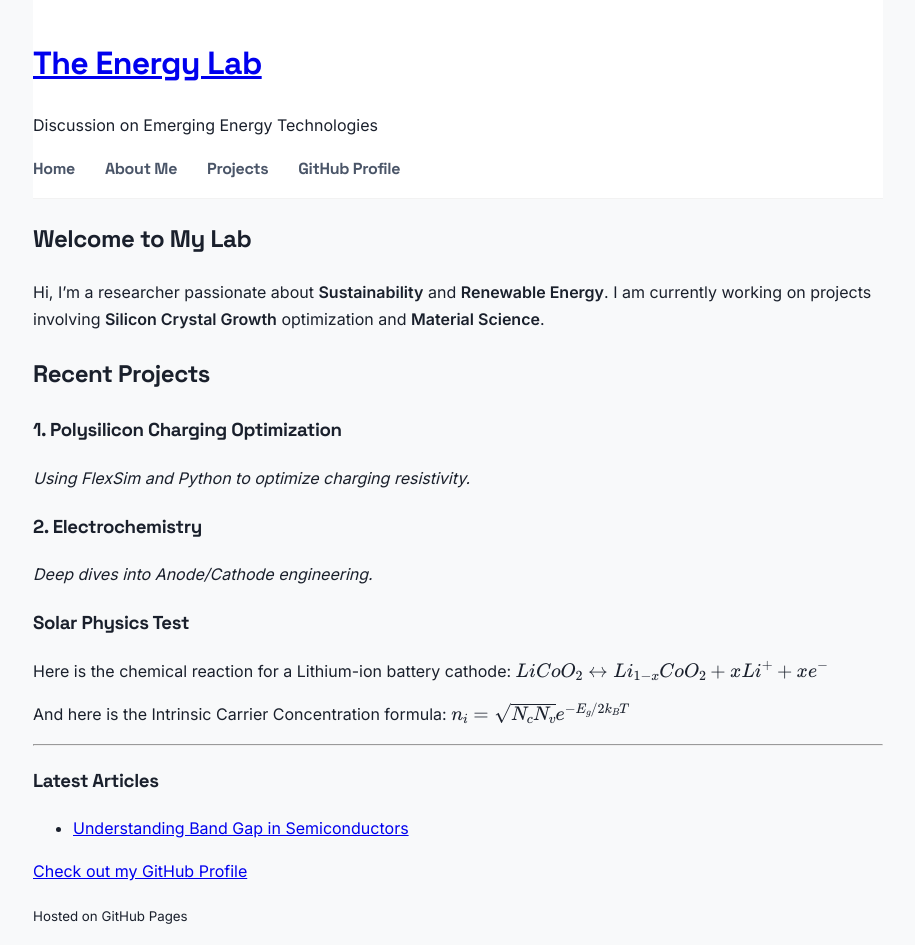
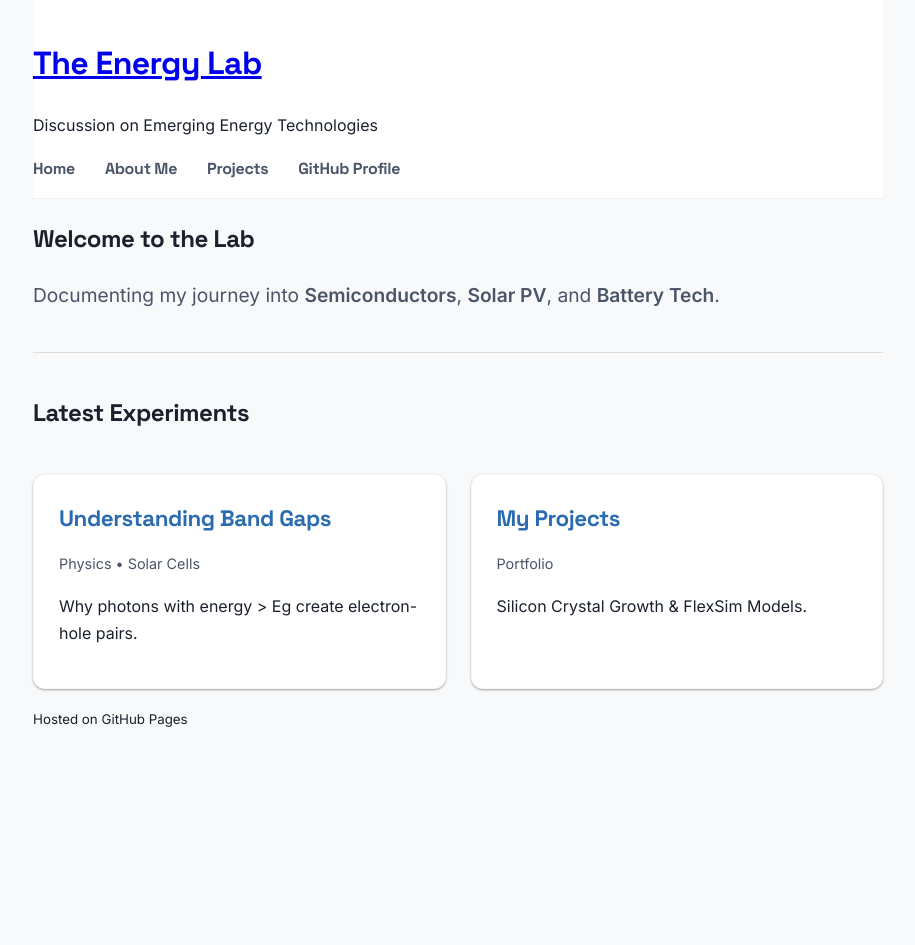
Before and after one commit to SikarwarPoonam/SikarwarPoonam.github.io, a Jekyll site: the page built from index.md, in a window 1280 px wide and 945 px high. Shown: the whole window, without its empty margins (182-1097 px from the left). Built offline with Jekyll 4.4.1, drawn with Linux system fonts in a browser that asks for light colours; our own code applies the rules of GitHub Pages for plain Markdown files; a script that is not in the unit is left out.

Commit message:
Update index.md

```diff
--- a/index.md
+++ b/index.md
@@ -1,35 +1,26 @@
-<script>
-  window.MathJax = {
-    tex: {
-      inlineMath: [['$', '$'], ['\\(', '\\)']]
-    }
-  };
-</script>
-<script type="text/javascript" id="MathJax-script" async
-  src="https://cdn.jsdelivr.net/npm/mathjax@3/es5/tex-mml-chtml.js">
-</script>
-# Welcome to My Lab
+<div class="intro">
+  <h1>Welcome to the Lab</h1>
+  <p style="font-size: 1.2rem; color: #4a5568;">
+    Documenting my journey into <strong>Semiconductors</strong>, <strong>Solar PV</strong>, and <strong>Battery Tech</strong>.
+  </p>
+</div>
 
-Hi, I'm a researcher passionate about **Sustainability** and **Renewable Energy**.
-I am currently working on projects involving **Silicon Crystal Growth** optimization and **Material Science**.
+<hr style="margin: 40px 0; border: 0; border-top: 1px solid #ddd;">
 
-## Recent Projects
+<h2>Latest Experiments</h2>
 
-### 1. Polysilicon Charging Optimization
-*Using FlexSim and Python to optimize charging resistivity.*
+<div class="post-list">
 
-### 2. Electrochemistry
-*Deep dives into Anode/Cathode engineering.*
-### Solar Physics Test
+  <a href="./understanding-band-gaps.html" class="post-card">
+    <h3 class="post-title">Understanding Band Gaps</h3>
+    <p class="post-meta">Physics • Solar Cells</p>
+    <p>Why photons with energy > Eg create electron-hole pairs.</p>
+  </a>
 
-Here is the chemical reaction for a Lithium-ion battery cathode:
-$LiCoO_2 \leftrightarrow Li_{1-x}CoO_2 + xLi^+ + xe^-$
+  <a href="./projects.html" class="post-card">
+    <h3 class="post-title">My Projects</h3>
+    <p class="post-meta">Portfolio</p>
+    <p>Silicon Crystal Growth & FlexSim Models.</p>
+  </a>
 
-And here is the Intrinsic Carrier Concentration formula:
-$$n_i = \sqrt{N_c N_v} e^{-E_g / 2k_BT}$$
-
----
-### Latest Articles
-* [Understanding Band Gap in Semiconductors](./understanding-band-gap-in-semiconductors.html)
-
-[Check out my GitHub Profile](https://github.com/your-username)
+</div>
```
